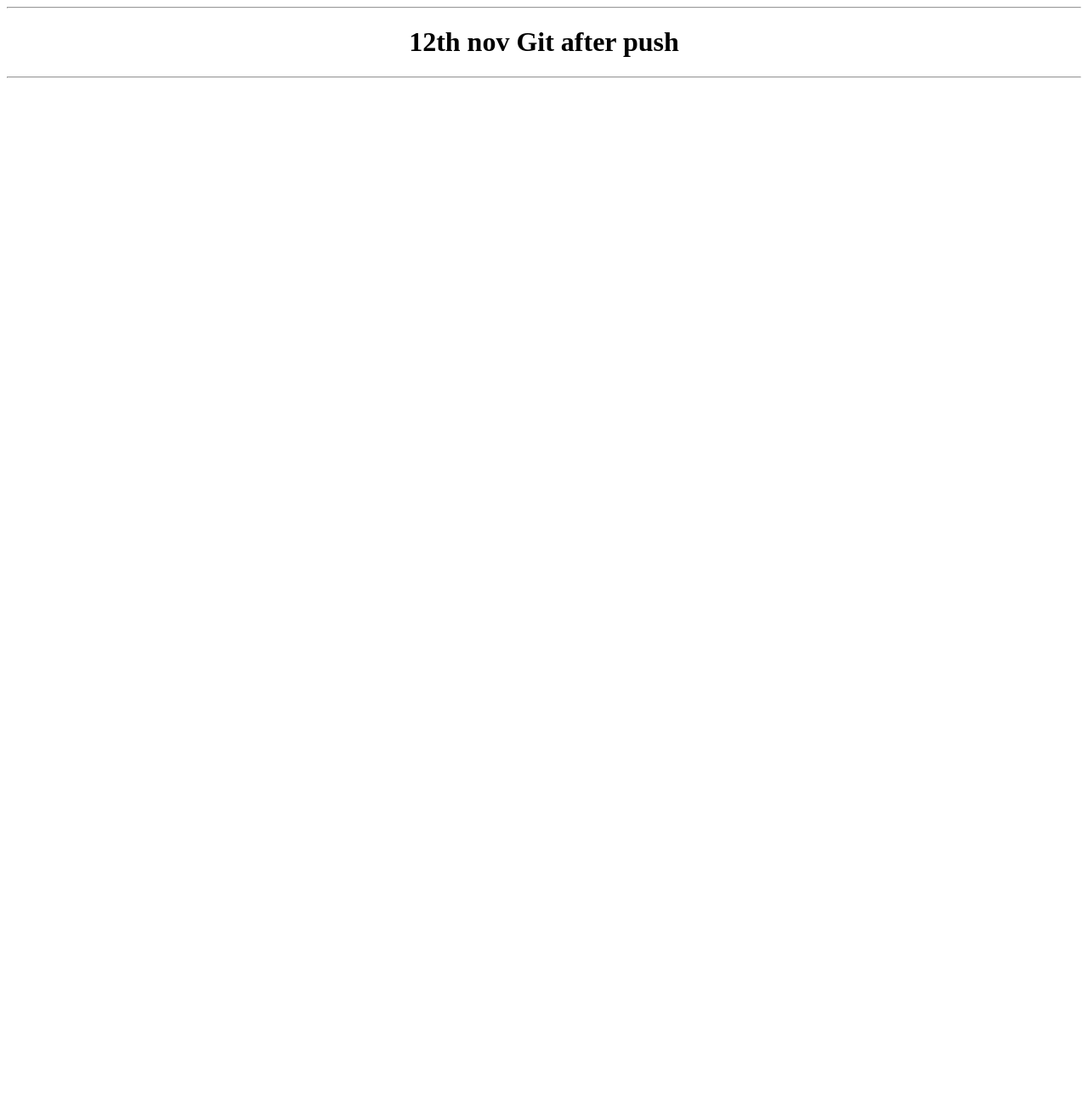
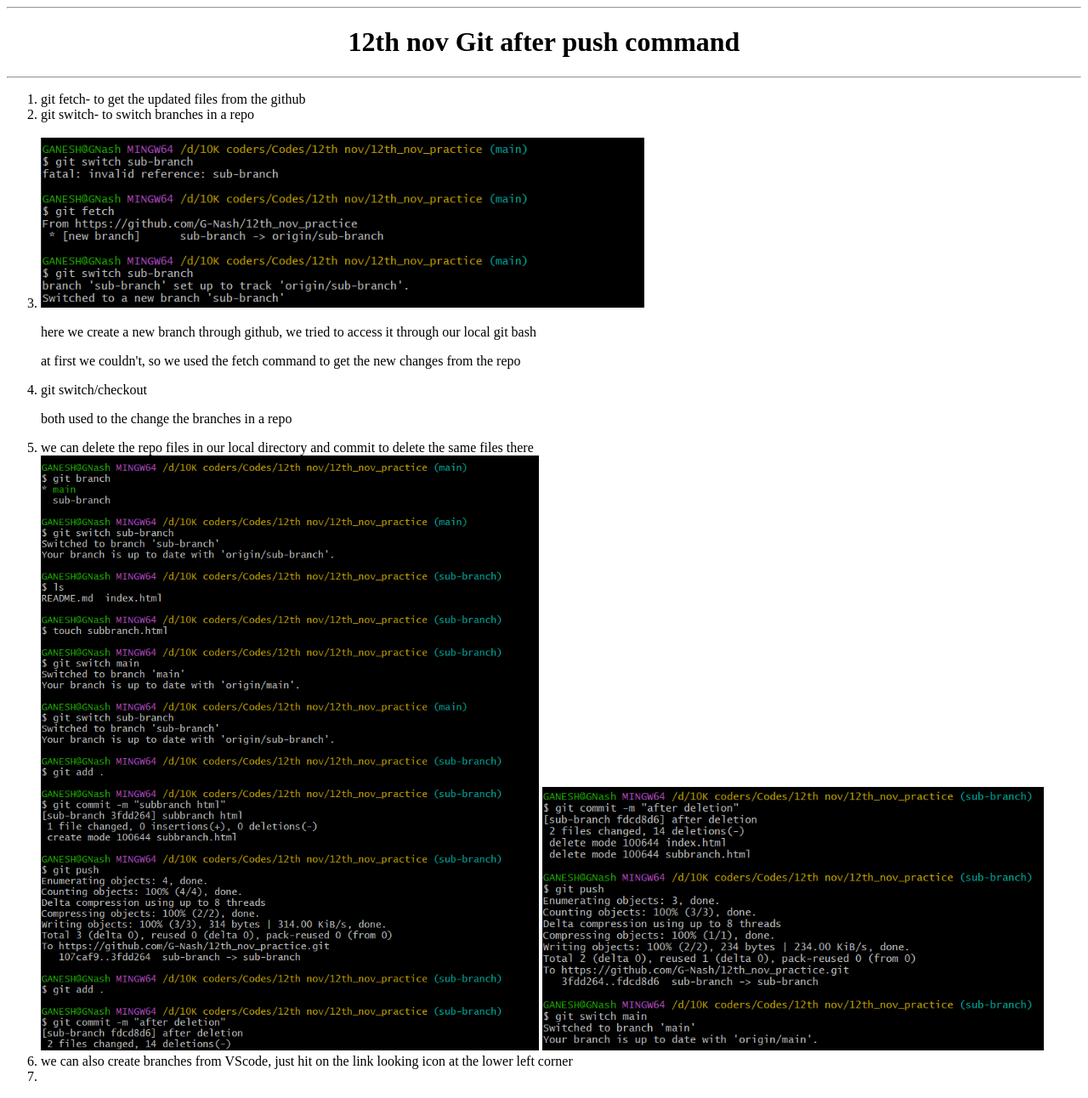
Before and after one commit to G-Nash/12th_nov_practice, a plain HTML site: page index.html in a window 1280 px wide. Shown: the whole page at 85% size. Before the commit the page ends 800 px from the top, so only its background shows below. Drawn offline with Linux system fonts and the light colour scheme.

Commit message:
till step 6

```diff
--- a/index.html
+++ b/index.html
@@ -7,8 +7,22 @@
 </head>
 <body>
     <hr>
-    <h1 style="text-align: center;">12th nov Git after push</h1>
+    <h1 style="text-align: center;">12th nov Git after push command</h1>
     <hr>
-
+    <ol>
+        <li>git fetch- to get the updated files from the github</li>
+        <li>git switch- to switch branches in a repo</li>
+        <br>
+        <li><img src="./images/fetch.png" alt="git fetch" height="200"></li>
+        <p>here we create a new branch through github, we tried to access it through our local git bash</p>
+        <p>at first we couldn't, so we used the fetch command to get the new changes from the repo</p>
+        <li>git switch/checkout</li>
+        <p>both used to the change the branches in a repo</p>
+        <li>we can delete the repo files in our local directory and commit to delete the same files there</li>
+        <img src="./images/git switch and deletion.png" alt="1" height="700">
+        <img src="./images/git switch and deletion 1.png" alt="2" height="310">
+        <li>we can also create branches from VScode, just hit on the link looking icon at the lower left corner</li>
+        <li></li>
+    </ol>
 </body>
 </html>
```
